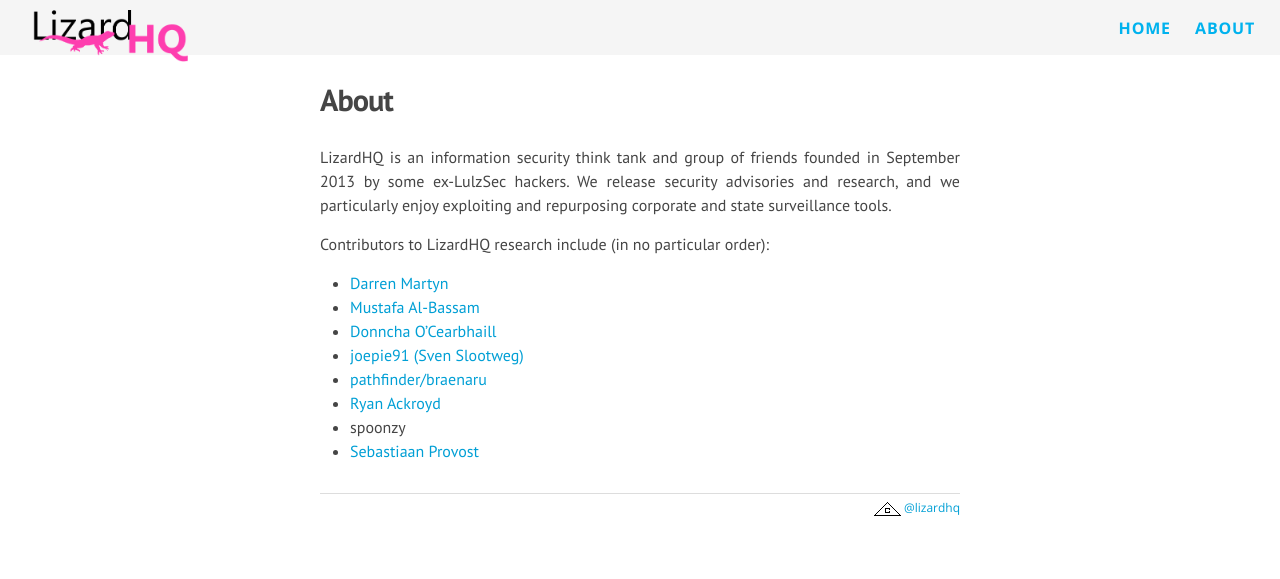
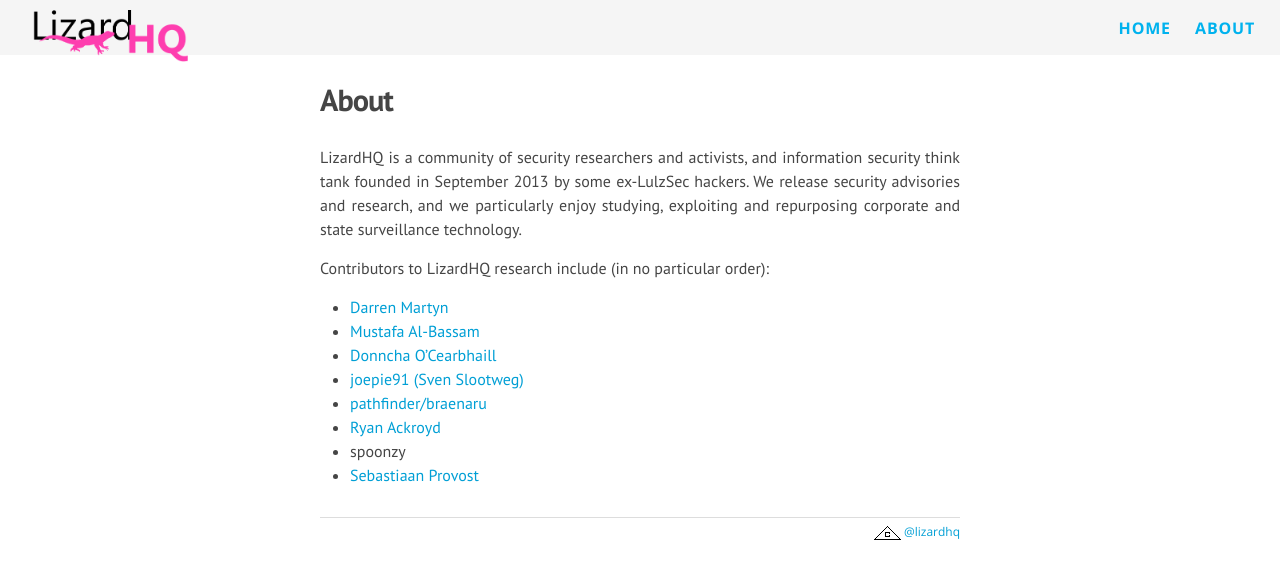
Before and after one commit to lizardhq/lizardhq-website, a Jekyll site: the page built from about.md, in a window 1280 px wide. Shown: the top 579 px of the page. Built offline with Jekyll 4.4.1, drawn with Linux system fonts in a browser that asks for light colours; nearby versions of some CDN libraries; Markdown is read by kramdown in place of the engine named in the settings.

Commit message:
Update about.md

```diff
--- a/about.md
+++ b/about.md
@@ -3,7 +3,7 @@ layout: page
 title: About
 permalink: /about/
 ---
-LizardHQ is an information security think tank and group of friends founded in September 2013 by some ex-LulzSec hackers. We release security advisories and research, and we particularly enjoy exploiting and repurposing corporate and state surveillance tools.
+LizardHQ is a community of security researchers and activists, and information security think tank founded in September 2013 by some ex-LulzSec hackers. We release security advisories and research, and we particularly enjoy studying, exploiting and repurposing corporate and state surveillance technology.
 
 Contributors to LizardHQ research include (in no particular order):
 
```
